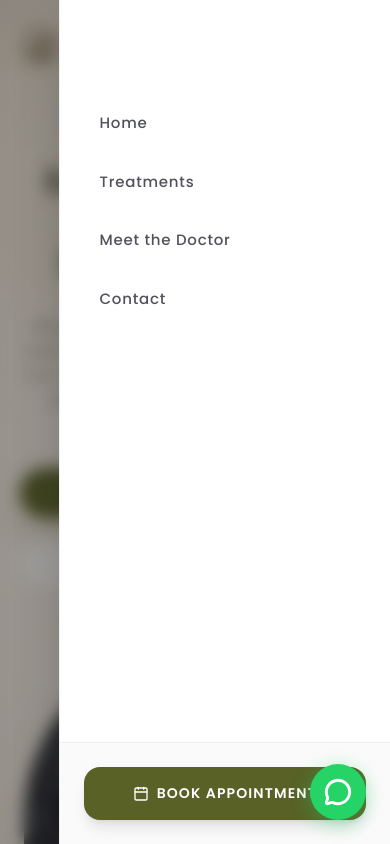
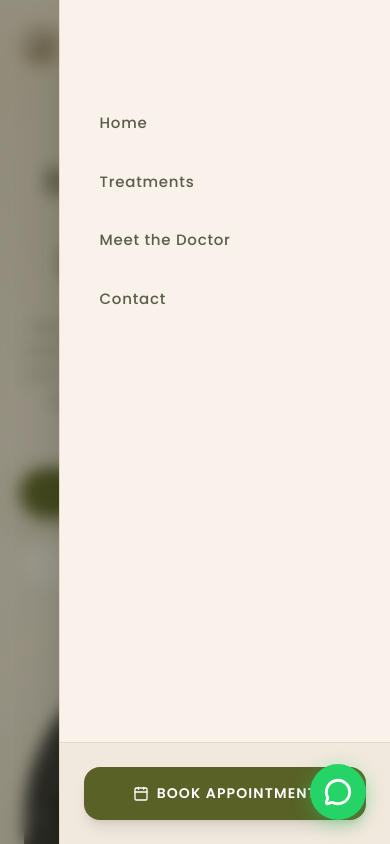
Before and after one commit to shahwaiz-34/skinOvations, a Next.js app: page / in a window 390 px wide. Both pictures are taken after a click on the button 349 px from the left and 45 px from the top of the page. Shown: the top 844 px of the page. Built offline with nearby package versions, Linux system fonts and the light colour scheme; a web font is replaced by a local one.

Commit message:
fixing color for mobile screen

```diff
--- a/src/components/Navbar.tsx
+++ b/src/components/Navbar.tsx
@@ -72,8 +72,8 @@ export default function Navbar() {
       <header
         className={`fixed top-0 inset-x-0 z-40 transition-all duration-500 ease-out ${
           isScrolled
-            ? "bg-white/75 dark:bg-[#09090b]/75 backdrop-blur-xl shadow-[0_1px_3px_0_rgba(0,0,0,0.02)] border-b border-zinc-200/50 dark:border-white/5 py-4"
-            : "bg-gradient-to-b from-black/5 to-transparent dark:from-white/5 py-6"
+            ? "bg-brand-ivory/85 dark:bg-[#252918]/85 backdrop-blur-xl shadow-[0_1px_3px_0_rgba(0,0,0,0.02)] border-b border-brand-gold/20 dark:border-brand-gold/15 py-4"
+            : "bg-gradient-to-b from-brand-cream/65 to-transparent dark:from-[#181A10]/45 py-6"
         }`}
       >
         <div className="max-w-7xl mx-auto px-5 sm:px-6 lg:px-8 flex items-center justify-between">
@@ -120,7 +120,7 @@ export default function Navbar() {
 
             <button
               onClick={() => setIsMobileMenuOpen(!isMobileMenuOpen)}
-              className="p-2.5 rounded-full bg-zinc-50 dark:bg-zinc-900/50 border border-zinc-200/50 dark:border-white/10 text-zinc-800 dark:text-white transition-colors"
+              className="p-2.5 rounded-full bg-brand-ivory dark:bg-[#252918] border border-brand-gold/25 dark:border-brand-gold/20 text-brand-olive-dark dark:text-brand-cream transition-colors"
               aria-label="Toggle Menu"
             >
               {isMobileMenuOpen ? <X className="w-5 h-5" /> : <Menu className="w-5 h-5" />}
@@ -131,7 +131,7 @@ export default function Navbar() {
 
       {/* Mobile Drawer Backdrop */}
       <div
-        className={`fixed inset-0 z-40 bg-zinc-900/40 dark:bg-black/60 backdrop-blur-sm transition-opacity duration-500 ease-out lg:hidden ${
+        className={`fixed inset-0 z-40 bg-[#292816]/45 dark:bg-[#10120D]/70 backdrop-blur-sm transition-opacity duration-500 ease-out lg:hidden ${
           isMobileMenuOpen ? "opacity-100" : "opacity-0 pointer-events-none"
         }`}
         onClick={() => setIsMobileMenuOpen(false)}
@@ -140,7 +140,7 @@ export default function Navbar() {
 
       {/* Mobile Sliding Drawer */}
       <div
-        className={`fixed inset-y-0 right-0 z-50 w-[85%] max-w-sm bg-white dark:bg-[#09090b] shadow-2xl border-l border-zinc-200/50 dark:border-white/10 flex flex-col justify-between transform transition-transform duration-500 ease-[cubic-bezier(0.22,1,0.36,1)] lg:hidden ${
+        className={`fixed inset-y-0 right-0 z-50 w-[85%] max-w-sm bg-brand-ivory dark:bg-[#252918] shadow-2xl border-l border-brand-gold/25 dark:border-brand-gold/20 flex flex-col justify-between transform transition-transform duration-500 ease-[cubic-bezier(0.22,1,0.36,1)] lg:hidden ${
           isMobileMenuOpen ? "translate-x-0" : "translate-x-full"
         }`}
       >
@@ -151,7 +151,7 @@ export default function Navbar() {
                 key={link.label}
                 href={link.href}
                 onClick={(e) => handleScrollTo(e, link.href)}
-                className="group flex items-center justify-between text-[15px] font-medium tracking-[0.05em] text-zinc-600 dark:text-zinc-300 hover:text-brand-olive dark:hover:text-brand-gold py-4 px-4 rounded-2xl hover:bg-zinc-50 dark:hover:bg-white/5 transition-all duration-300"
+                className="group flex items-center justify-between text-[15px] font-medium tracking-[0.05em] text-brand-charcoal/75 dark:text-brand-cream/75 hover:text-brand-olive dark:hover:text-brand-gold py-4 px-4 rounded-2xl hover:bg-brand-cream dark:hover:bg-brand-olive/15 transition-all duration-300"
                 style={{
                   transitionDelay: `${isMobileMenuOpen ? index * 50 : 0}ms`,
                   opacity: isMobileMenuOpen ? 1 : 0,
@@ -168,7 +168,7 @@ export default function Navbar() {
         </div>
 
         {/* Drawer Bottom CTA */}
-        <div className="p-6 bg-zinc-50 dark:bg-white/5 border-t border-zinc-200/50 dark:border-white/10">
+        <div className="p-6 bg-brand-cream/70 dark:bg-brand-olive/10 border-t border-brand-gold/20 dark:border-brand-gold/15">
           <a
             href="#contact"
             onClick={(e) => handleScrollTo(e, "#contact")}
```
